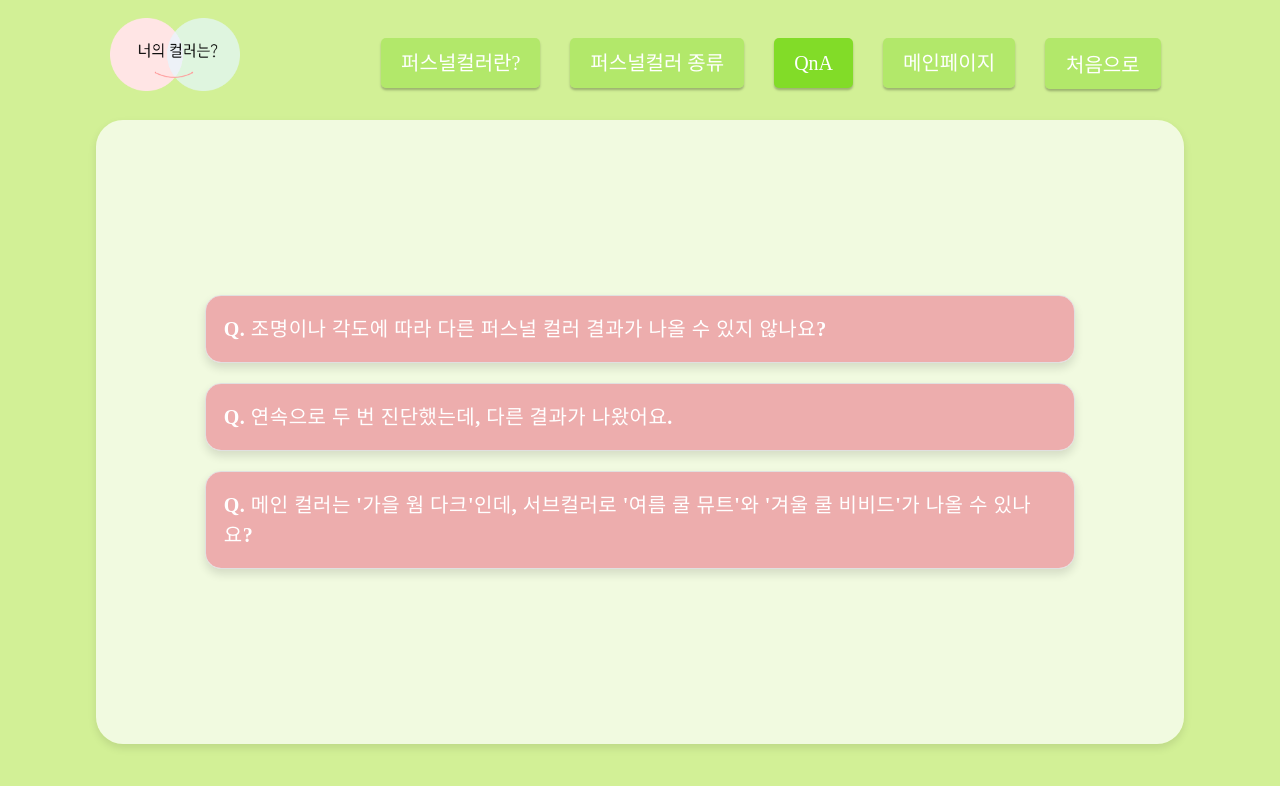
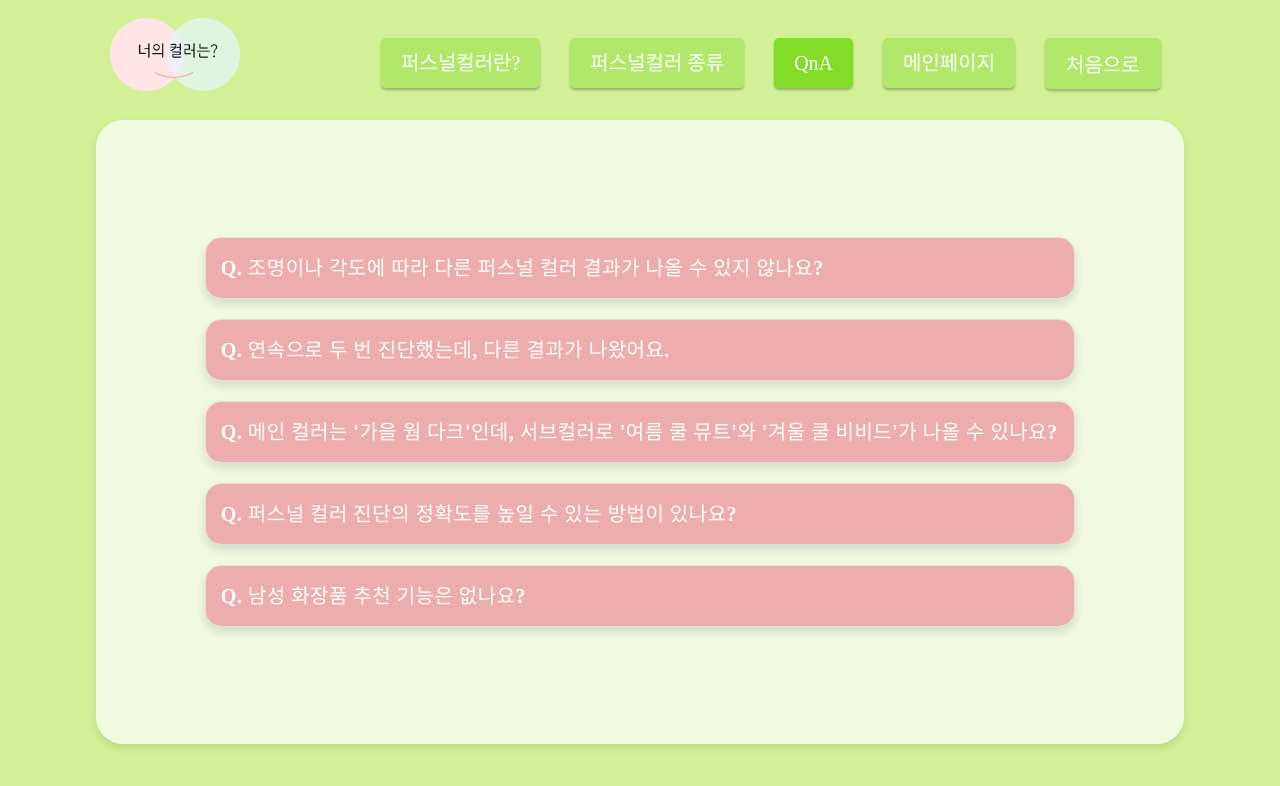
Before and after one commit to dajeong-kimm/what-is-your-color, a React (Vite) app in the folder frontend/yourcolors/: page /qna in a window 1280 px wide. Shown: the top 786 px of the page. Built offline with nearby package versions, Linux system fonts and the light colour scheme; a web font is replaced by a local one.

Commit message:
fix: qna 수정

```diff
--- a/frontend/yourcolors/src/features/qna/Qna.css
+++ b/frontend/yourcolors/src/features/qna/Qna.css
@@ -18,7 +18,7 @@
 }
 
 .qna-question {
-    padding: 18px;
+    padding: 15px;
     font-size: 1.25rem;
     font-weight: bold;
     font-family: 'Noto Sans KR', sans-serif;
@@ -37,13 +37,13 @@
 }
 
 .qna-answer {
-    padding: 20px;
+    padding: 10px;
     background-color: #f9f9f9; /* 부드러운 회색 */
     font-size: 1.05rem;
     color: #333333;
     font-family: 'Noto Sans KR', sans-serif;
     border-top: 2px solid #d4d4d4;
-    line-height: 1.7;
+    line-height: 1.3;
     animation: fadeIn 0.4s ease-in-out;
     font-family: 'netmarbleB';
 
--- a/frontend/yourcolors/src/features/qna/Qna.jsx
+++ b/frontend/yourcolors/src/features/qna/Qna.jsx
@@ -18,6 +18,14 @@ const QnA = () => {
     {
       question: "Q. 메인 컬러는 '가을 웜 다크'인데, 서브컬러로 '여름 쿨 뮤트'와 '겨울 쿨 비비드'가 나올 수 있나요?",
       answer: `- **퍼스널 컬러는 메인 컬러와 함께 다양한 서브 톤 특성을 가질 수 있어요.**\n- ‘가을 웜 다크’와 ‘여름 쿨 뮤트’, ‘겨울 쿨 비비드’는 일부 컬러의 채도·명도에 따라 조화롭게 어울릴 수 있는 **‘톤온톤’** 또는 **‘톤인톤’** 컬러 조합이에요.`
+    },
+    {
+      question: "Q. 퍼스널 컬러 진단의 정확도를 높일 수 있는 방법이 있나요?",
+      answer: `- **진단 카메라의 가이드 동그라미에 얼굴이 가득 차게 촬영하면 정확도를 높일 수 있어요.**\n- 눈, 코, 입을 동그라미 안에 정확히 위치시키면 진단의 정확도도 높아진답니다.`
+    },
+    {
+      question: "Q. 남성 화장품 추천 기능은 없나요?",
+      answer: `- **남성 화장품의 경우 현재 업데이트 예정입니다.**\n- 관심을 가지고 계속 지켜봐주세요!`
     }
   ];
 
--- a/frontend/yourcolors/src/features/season-photo/PhotoQrChoicePage.css
+++ b/frontend/yourcolors/src/features/season-photo/PhotoQrChoicePage.css
@@ -45,7 +45,7 @@
     font-family: 'netmarbleB';
     /* color: #ff5733;  */
     font-size: 1.1em;
-    text-decoration: underline;
+    /* text-decoration: underline; */
   }
 
 
```
